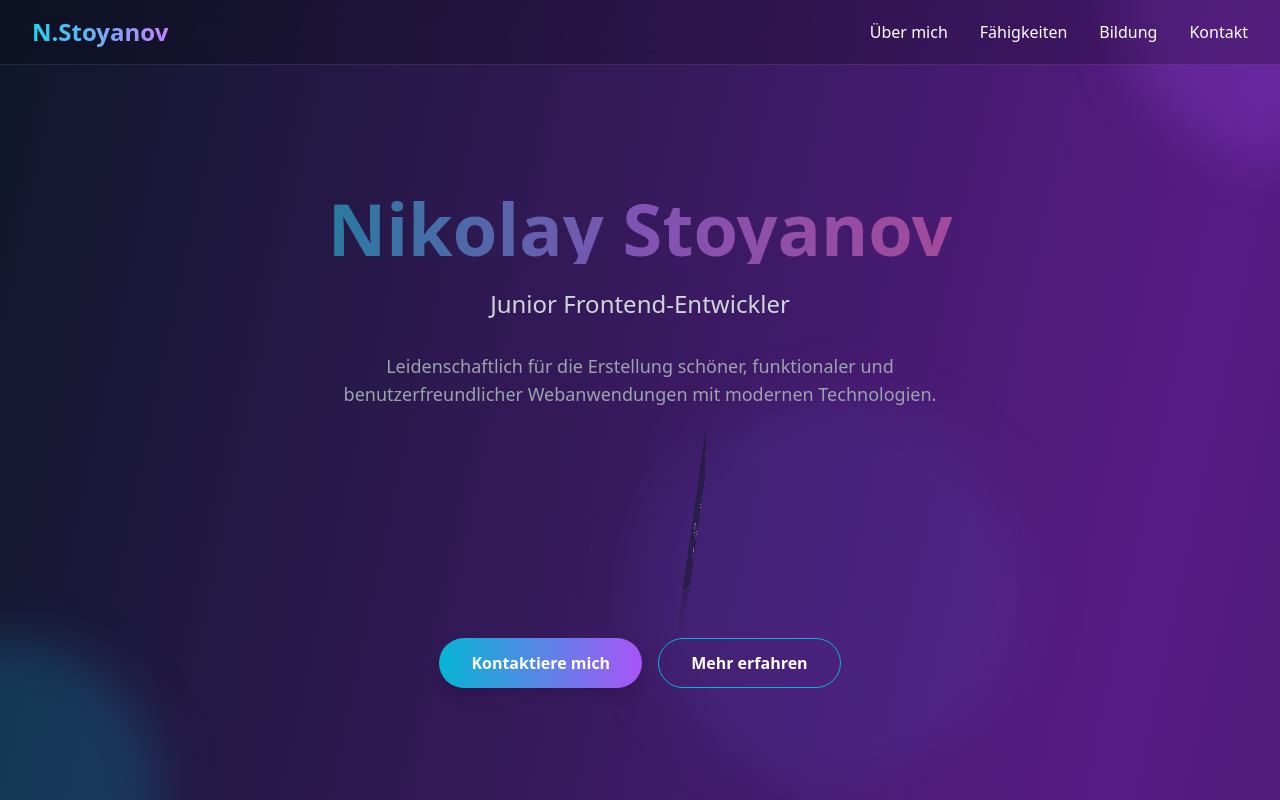
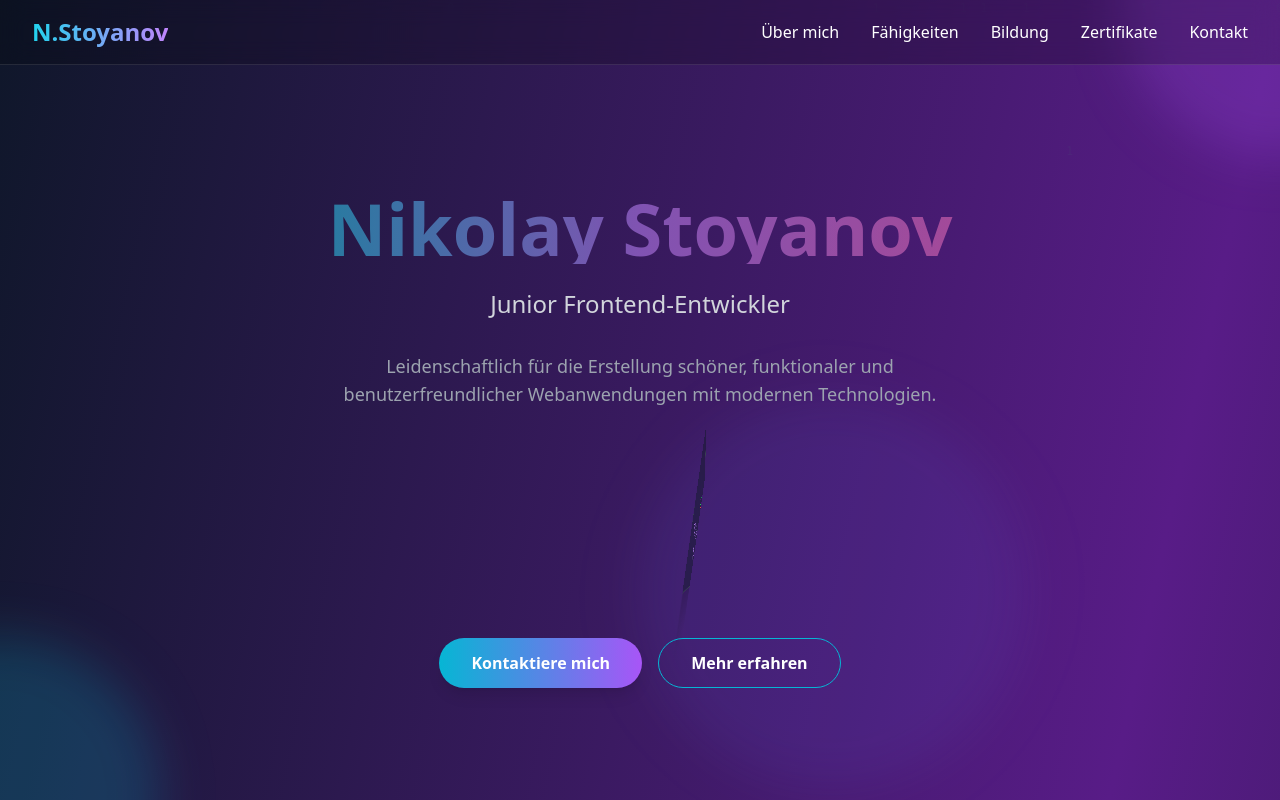
Before and after one commit to Niko5886/Website_CV_Nikolay_Stoyanov, a React (Vite) app: page / in a window 1280 px wide. Shown: the top 800 px of the page. Built offline with nearby package versions, Linux system fonts and the light colour scheme.

Commit message:
Updated App.tsx

```diff
--- a/src/App.tsx
+++ b/src/App.tsx
@@ -172,6 +172,7 @@ const App = () => {
                 { name: 'Über mich', id: 'about' },
                 { name: 'Fähigkeiten', id: 'skills' },
                 { name: 'Bildung', id: 'education' },
+                { name: 'Zertifikate', id: 'certificates' },
                 { name: 'Kontakt', id: 'contact' }
               ].map((item) => (
                 <button
@@ -203,6 +204,7 @@ const App = () => {
                 { name: 'Über mich', id: 'about' },
                 { name: 'Fähigkeiten', id: 'skills' },
                 { name: 'Bildung', id: 'education' },
+                { name: 'Zertifikate', id: 'certificates' },
                 { name: 'Kontakt', id: 'contact' }
               ].map((item) => (
                 <button
```
